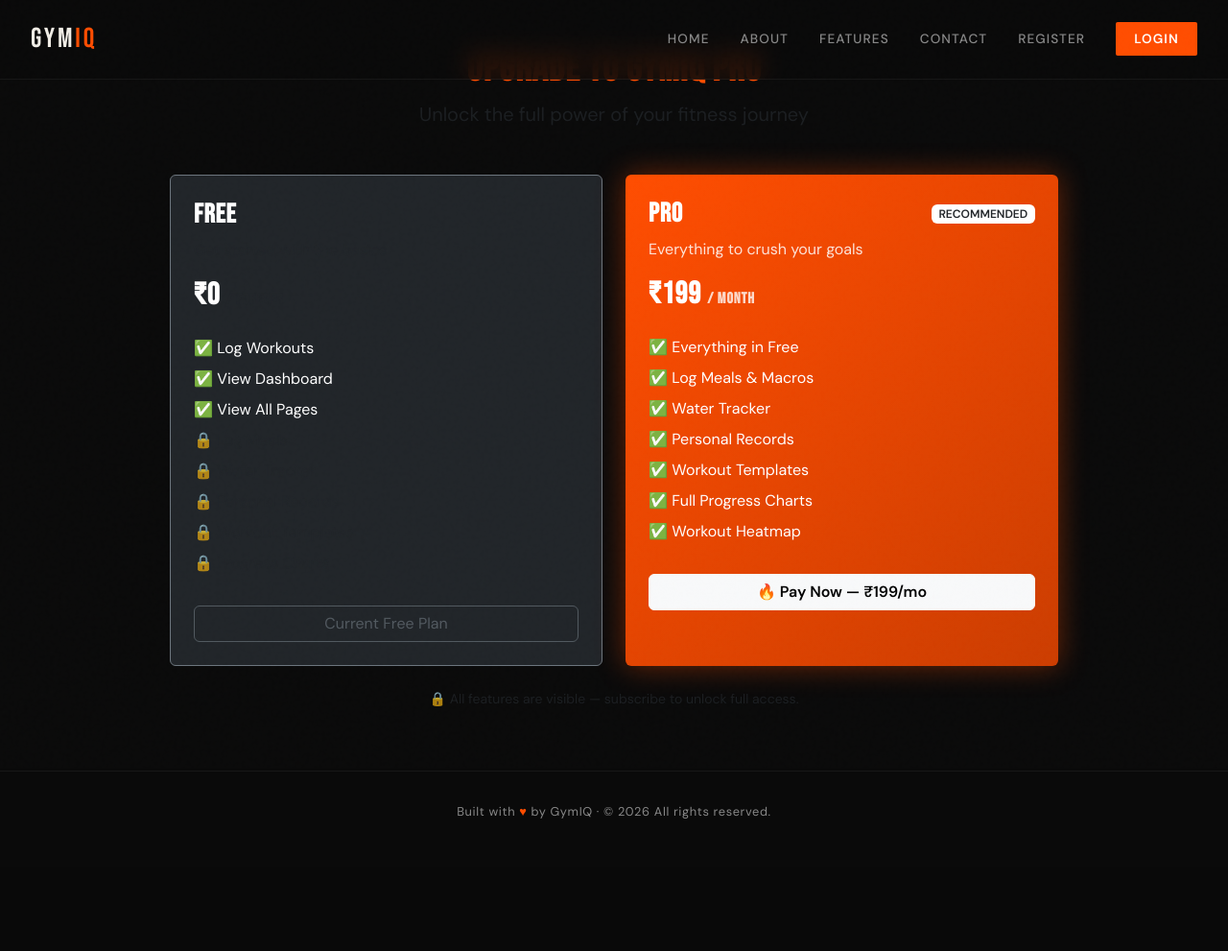
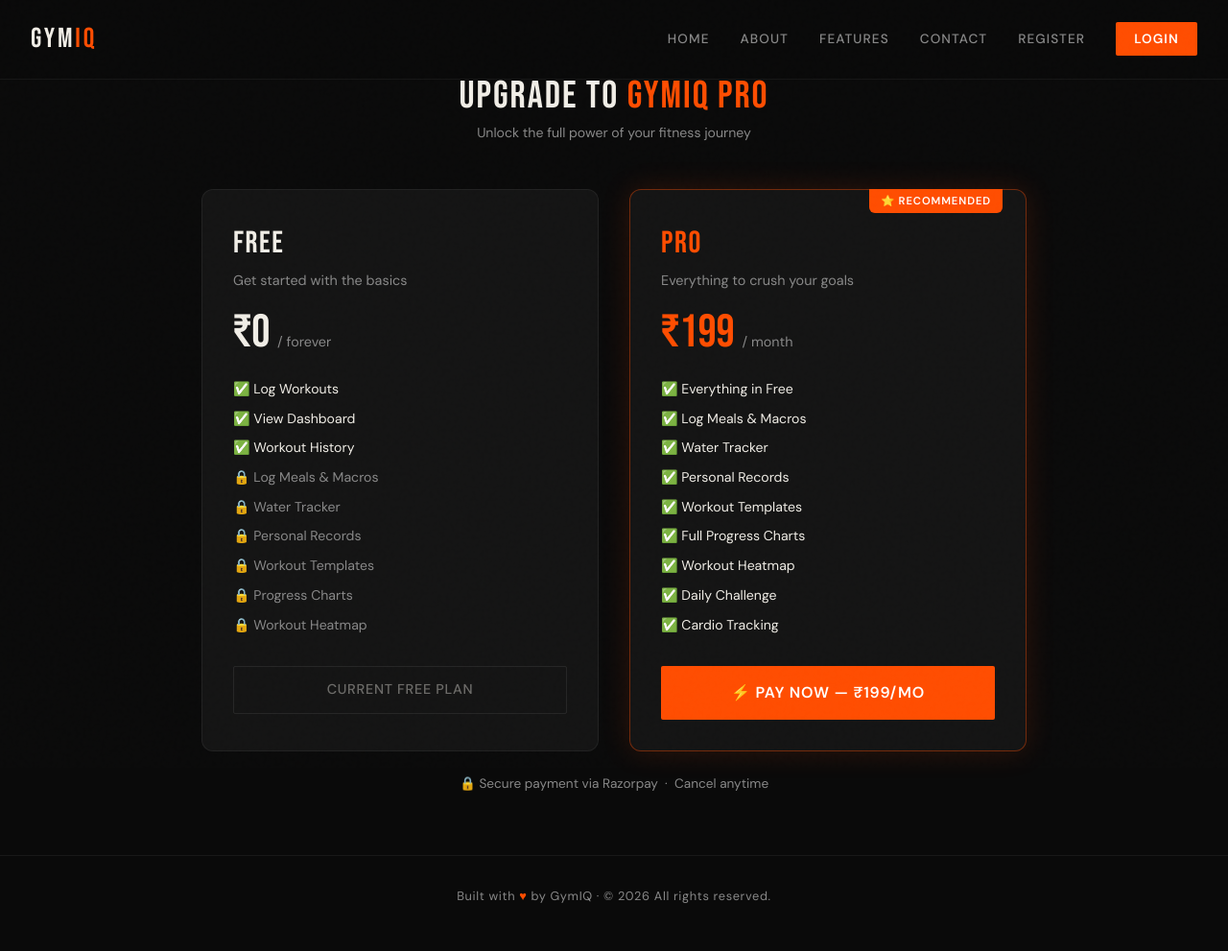
Before and after one commit to Ajmalshanavas/GymIQ, a Django app: page /pricing/ in a window 1280 px wide. Shown: the whole page at 96% size. Before the commit the page ends 853 px from the top, so only its background shows below. Run offline with Django 5.2, Linux system fonts and the light colour scheme; some libraries are stand-ins or nearby versions.

Commit message:
some polishing

```diff
--- a/tracker/templates/pricing.html
+++ b/tracker/templates/pricing.html
@@ -1,115 +1,182 @@
 {% extends 'base.html' %}
 {% block content %}
 
-<div class="container py-5">
+<div class="dashboard-wrapper">
 
   <!-- HEADER -->
-  <div class="text-center mb-5">
-    <h1 class="fw-bold" style="color:#FF4D00;">Upgrade to GymIQ Pro</h1>
-    <p class="text-muted fs-5">Unlock the full power of your fitness journey</p>
+  <div class="text-center mb-5" style="padding-top:5rem;">
+    <h1 class="dashboard-title">UPGRADE TO <span>GYMIQ PRO</span></h1>
+    <p class="dashboard-sub">Unlock the full power of your fitness journey</p>
   </div>
 
   <!-- PLAN CARDS -->
-  <div class="row justify-content-center g-4">
+  <div class="pricing-grid">
 
     <!-- FREE PLAN -->
-    <div class="col-md-5">
-      <div class="card h-100 bg-dark text-white border-secondary">
-        <div class="card-body p-4">
-          <h3 class="fw-bold">Free</h3>
-          <p class="text-muted">Get started with the basics</p>
-          <h2 class="fw-bold mb-4">₹0 <small class="fs-6 text-muted">/ forever</small></h2>
-          <ul class="list-unstyled">
-            <li class="mb-2">✅ Log Workouts</li>
-            <li class="mb-2">✅ View Dashboard</li>
-            <li class="mb-2">✅ View All Pages</li>
-            <li class="mb-2 text-muted">🔒 Log Meals</li>
-            <li class="mb-2 text-muted">🔒 Water Tracker</li>
-            <li class="mb-2 text-muted">🔒 Personal Records</li>
-            <li class="mb-2 text-muted">🔒 Workout Templates</li>
-            <li class="mb-2 text-muted">🔒 Progress Charts</li>
+    <div class="dashboard-card pricing-card">
+      <div class="pricing-plan-label">FREE</div>
+      <p style="color:var(--muted);font-size:0.9rem;margin-bottom:1.2rem;">Get started with the basics</p>
+      <div class="pricing-price">₹0 <span>/ forever</span></div>
+
+      <ul class="pricing-features">
+        <li class="feat-yes">✅ Log Workouts</li>
+        <li class="feat-yes">✅ View Dashboard</li>
+        <li class="feat-yes">✅ Workout History</li>
+        <li class="feat-no">🔒 Log Meals & Macros</li>
+        <li class="feat-no">🔒 Water Tracker</li>
+        <li class="feat-no">🔒 Personal Records</li>
+        <li class="feat-no">🔒 Workout Templates</li>
+        <li class="feat-no">🔒 Progress Charts</li>
+        <li class="feat-no">🔒 Workout Heatmap</li>
       </ul>
-          <button class="btn btn-outline-secondary w-100 mt-3" disabled>Current Free Plan</button>
-        </div>
-      </div>
+
+      <button class="btn-ghost w-100 mt-3" disabled
+              style="opacity:0.4;cursor:not-allowed;">
+        Current Free Plan
+      </button>
     </div>
 
     <!-- PRO PLAN -->
-    <div class="col-md-5">
-      <div class="card h-100 text-white border-0"
-           style="background: linear-gradient(135deg,#FF4D00,#cc3d00);
-                  box-shadow: 0 0 30px rgba(255,77,0,0.4);">
-        <div class="card-body p-4">
-          <div class="d-flex justify-content-between align-items-center">
-            <h3 class="fw-bold mb-0">Pro</h3>
-            <span class="badge bg-white text-dark fw-bold">RECOMMENDED</span>
-          </div>
-          <p class="mt-2" style="opacity:.85;">Everything to crush your goals</p>
-          <h2 class="fw-bold mb-4">₹199 <small class="fs-6" style="opacity:.8;">/ month</small></h2>
-          <ul class="list-unstyled">
-            <li class="mb-2">✅ Everything in Free</li>
-            <li class="mb-2">✅ Log Meals & Macros</li>
-            <li class="mb-2">✅ Water Tracker</li>
-            <li class="mb-2">✅ Personal Records</li>
-            <li class="mb-2">✅ Workout Templates</li>
-            <li class="mb-2">✅ Full Progress Charts</li>
-            <li class="mb-2">✅ Workout Heatmap</li>
+    <div class="dashboard-card pricing-card pricing-card-pro">
+      <div class="pricing-recommended-badge">⭐ RECOMMENDED</div>
+      <div class="pricing-plan-label" style="color:#FF4D00;">PRO</div>
+      <p style="color:var(--muted);font-size:0.9rem;margin-bottom:1.2rem;">Everything to crush your goals</p>
+      <div class="pricing-price" style="color:#FF4D00;">₹199 <span>/ month</span></div>
+
+      <ul class="pricing-features">
+        <li class="feat-yes">✅ Everything in Free</li>
+        <li class="feat-yes">✅ Log Meals & Macros</li>
+        <li class="feat-yes">✅ Water Tracker</li>
+        <li class="feat-yes">✅ Personal Records</li>
+        <li class="feat-yes">✅ Workout Templates</li>
+        <li class="feat-yes">✅ Full Progress Charts</li>
+        <li class="feat-yes">✅ Workout Heatmap</li>
+        <li class="feat-yes">✅ Daily Challenge</li>
+        <li class="feat-yes">✅ Cardio Tracking</li>
       </ul>
 
       {% if is_pro %}
-            <button class="btn btn-light w-100 fw-bold mt-3" disabled>✅ You're Pro!</button>
+        <button class="btn-primary-custom w-100 mt-3" disabled
+                style="opacity:0.7;cursor:not-allowed;">
+          ✅ You're Already Pro!
+        </button>
       {% else %}
-            <!-- RAZORPAY PAYMENT FORM -->
         <form action="{% url 'payment_success' %}" method="POST" id="payment-form">
           {% csrf_token %}
           <input type="hidden" name="razorpay_payment_id" id="razorpay_payment_id">
-              <input type="hidden" name="razorpay_order_id" id="razorpay_order_id">
+          <input type="hidden" name="razorpay_order_id"   id="razorpay_order_id">
           <button type="button" id="pay-btn"
-                      class="btn btn-light w-100 fw-bold mt-3"
+                  class="btn-primary-custom w-100 mt-3"
+                  style="font-size:1rem;padding:1rem;"
                   onclick="openRazorpay()">
-                🔥 Pay Now — ₹199/mo
+            ⚡ Pay Now — ₹199/mo
           </button>
         </form>
       {% endif %}
 
     </div>
   </div>
-    </div>
-  </div>
 
-  <p class="text-center text-muted mt-4 small">
-    🔒 All features are visible — subscribe to unlock full access.
+  <p class="text-center mt-4" style="color:var(--muted);font-size:0.85rem;">
+    🔒 Secure payment via Razorpay &nbsp;·&nbsp; Cancel anytime
   </p>
 
 </div>
 
+<style>
+  .pricing-grid {
+    display: grid;
+    grid-template-columns: 1fr 1fr;
+    gap: 2rem;
+    max-width: 860px;
+    margin: 0 auto;
+  }
+  @media (max-width: 768px) {
+    .pricing-grid { grid-template-columns: 1fr; }
+  }
+  .pricing-card {
+    height: auto !important;
+    overflow: visible !important;
+    padding: 2rem;
+    position: relative;
+  }
+  .pricing-card-pro {
+    border-color: rgba(255,77,0,0.4) !important;
+    box-shadow: 0 0 30px rgba(255,77,0,0.15);
+  }
+  .pricing-recommended-badge {
+    position: absolute;
+    top: -1px;
+    right: 1.5rem;
+    background: #FF4D00;
+    color: white;
+    font-size: 0.7rem;
+    font-weight: 700;
+    letter-spacing: 0.08em;
+    padding: 4px 12px;
+    border-radius: 0 0 6px 6px;
+  }
+  .pricing-plan-label {
+    font-family: 'Bebas Neue', sans-serif;
+    font-size: 2rem;
+    color: var(--light);
+    letter-spacing: 0.05em;
+    margin-bottom: 0.25rem;
+  }
+  .pricing-price {
+    font-family: 'Bebas Neue', sans-serif;
+    font-size: 3rem;
+    color: var(--light);
+    margin-bottom: 1.5rem;
+    line-height: 1;
+  }
+  .pricing-price span {
+    font-family: 'DM Sans', sans-serif;
+    font-size: 0.9rem;
+    color: var(--muted);
+    font-weight: 400;
+  }
+  .pricing-features {
+    list-style: none;
+    padding: 0;
+    margin: 0 0 1rem 0;
+    display: flex;
+    flex-direction: column;
+    gap: 0.6rem;
+  }
+  .pricing-features li {
+    font-size: 0.88rem;
+    display: flex;
+    align-items: center;
+    gap: 0.5rem;
+  }
+  .feat-yes { color: var(--light); }
+  .feat-no  { color: var(--muted); }
+</style>
+
 {% if not is_pro %}
-<!-- RAZORPAY CHECKOUT JS -->
 <script src="https://checkout.razorpay.com/v1/checkout.js"></script>
 <script>
   function openRazorpay() {
     var options = {
-      "key": "{{ razorpay_key }}",
-      "amount": "{{ payy_str }}",
-      "currency": "INR",
-      "order_id": "{{ order_id }}",
-      "name": "GymIQ",
+      "key":         "{{ razorpay_key }}",
+      "amount":      "{{ payy_str }}",
+      "currency":    "INR",
+      "order_id":    "{{ order_id }}",
+      "name":        "GymIQ",
       "description": "GymIQ Pro — Monthly Subscription",
       "prefill": {
-        "name": "{{ user.username }}",
+        "name":  "{{ user.username }}",
         "email": "{{ user.email }}"
       },
-      "theme": {
-        "color": "#FF4D00"
-      },
-      "handler": function (response) {
-        // On success — fill hidden inputs and submit form
+      "theme": { "color": "#FF4D00" },
+      "handler": function(response) {
         document.getElementById('razorpay_payment_id').value = response.razorpay_payment_id;
-        document.getElementById('razorpay_order_id').value = response.razorpay_order_id;
+        document.getElementById('razorpay_order_id').value   = response.razorpay_order_id;
         document.getElementById('payment-form').submit();
       },
       "modal": {
-        "ondismiss": function () {
+        "ondismiss": function() {
           window.location.href = "{% url 'payment_failed' %}";
         }
       }
```
Also changed, not shown: tracker/static/css/style.css (+109 -0 lines). Lines whose indentation alone changed are shown as unchanged.
